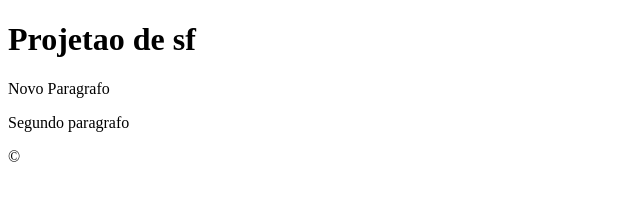
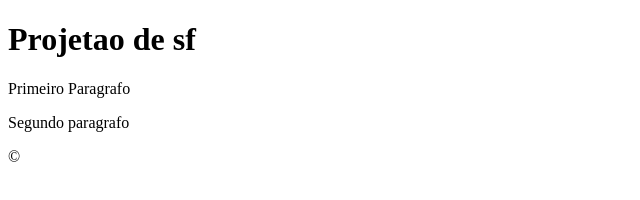
Before and after one commit to andr94/repositorio, a plain HTML site: page index.html in a window 1280 px wide. Shown: the full height of the page, 0-640 px from the left. Drawn offline with Linux system fonts and the light colour scheme.

Commit message:
mudanca no primeiro paragrafo

```diff
--- a/index.html
+++ b/index.html
@@ -5,7 +5,7 @@
 </head>
 <body>
 <h1>Projetao de sf</h1>
-<p>Novo Paragrafo</p>
+<p>Primeiro Paragrafo</p>
 <p>Segundo paragrafo</p>
 <footer>
 	&copy
```
